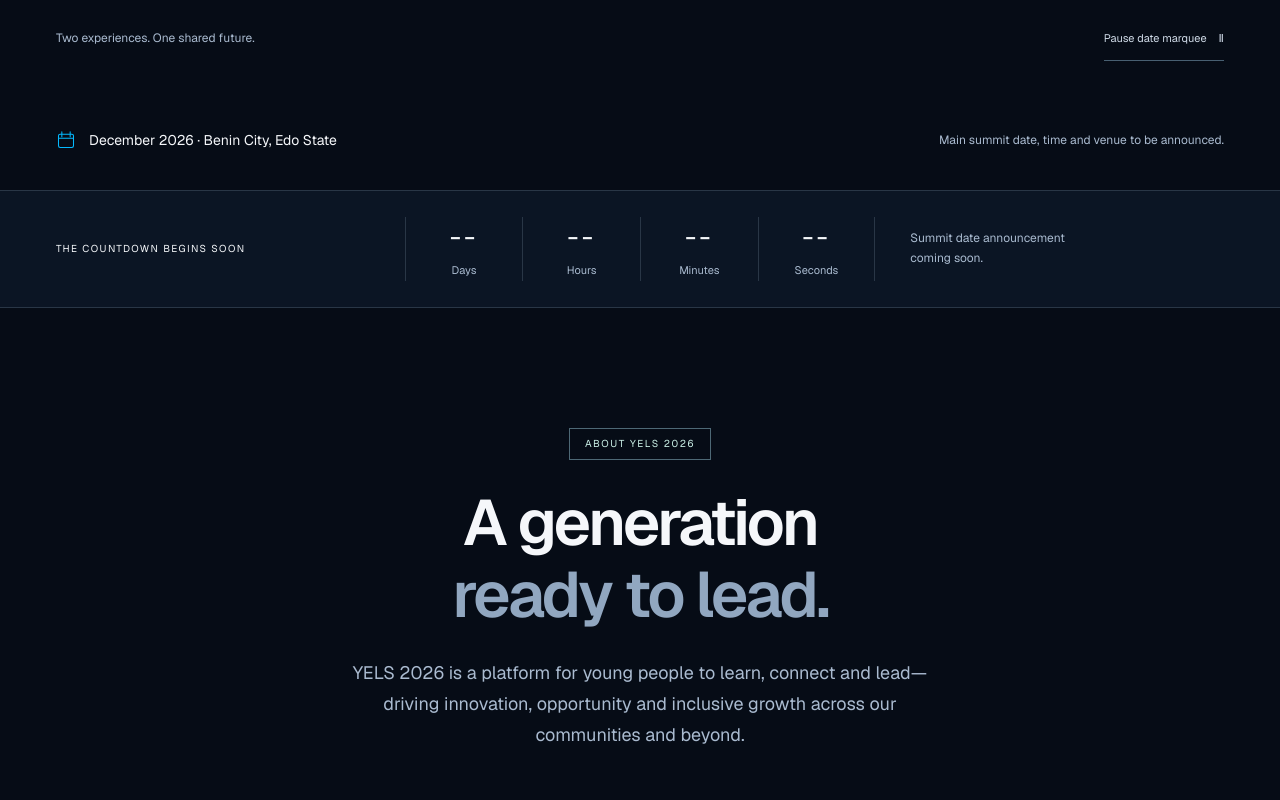
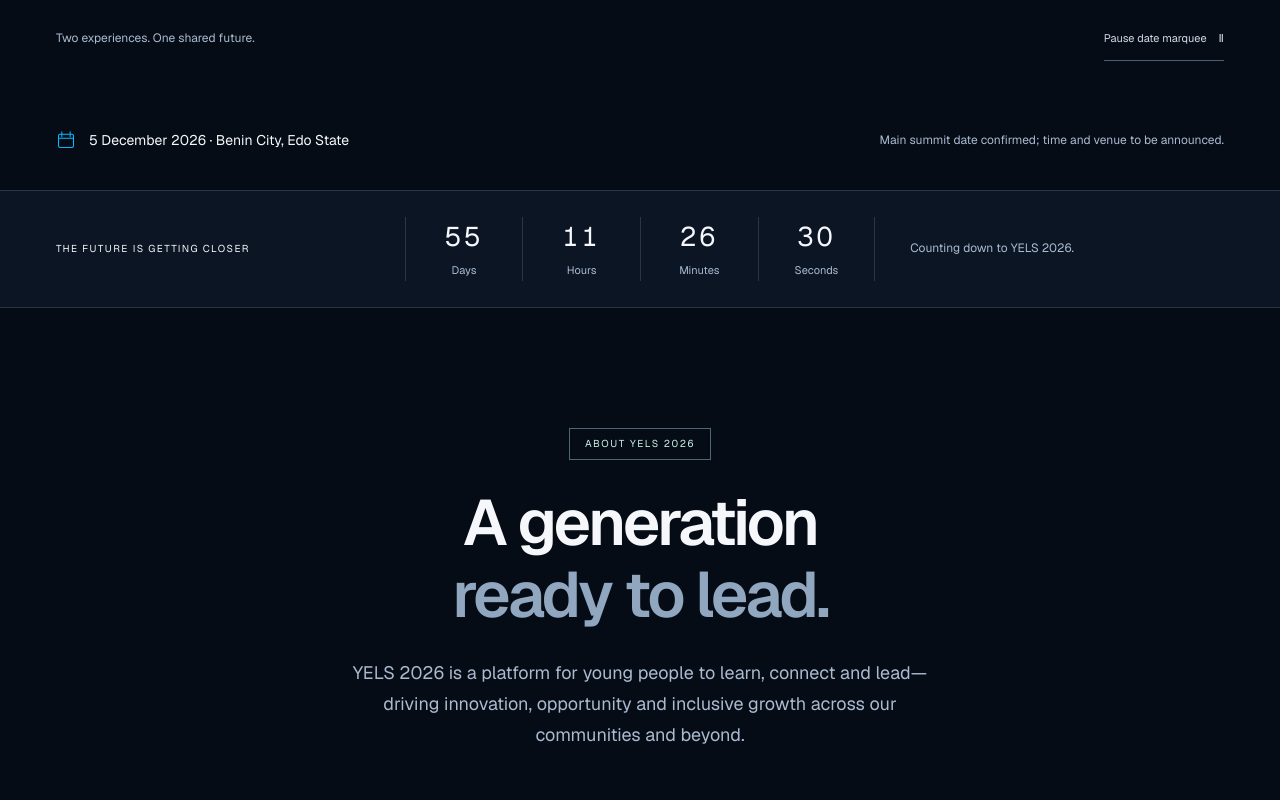
Before and after one commit to thebeninwebdev/yels26, a Next.js app: page / in a window 1280 px wide. Shown: the part 1020-1820 px from the top of the page. Built offline with nearby package versions, Linux system fonts and the light colour scheme.

Commit message:
countdown

```diff
--- a/app/components/interactive.tsx
+++ b/app/components/interactive.tsx
@@ -6,7 +6,9 @@ export function Countdown() {
   const [now, setNow] = useState<number | null>(null);
   useEffect(() => {
     if (!event.startsAt || !event.endsAt) return;
-    const timer = window.setInterval(() => setNow(Date.now()), 1000);
+    const updateNow = () => setNow(Date.now());
+    updateNow();
+    const timer = window.setInterval(updateNow, 1000);
     return () => window.clearInterval(timer);
   }, []);
   const { state, values } = getCountdown(now, event.startsAt, event.endsAt);
--- a/app/components/page-frame.tsx
+++ b/app/components/page-frame.tsx
@@ -227,7 +227,7 @@ export function PageFrame({ children }: { children: ReactNode }) {
             <p className="panel-note">
               Benin City, Edo State
               <br />
-              December 2026 · Summit date TBA
+              5 December 2026 · Summit time TBA
             </p>
           </motion.div>
         )}
--- a/app/event.ts
+++ b/app/event.ts
@@ -5,10 +5,9 @@ export const event = {
   supportingTheme:
     "Empowering Youth Innovation and Leadership for Economic Growth",
   location: "Benin City, Edo State",
-  dateLabel: "December 2026",
-  // Set both confirmed ISO timestamps with Z or an explicit timezone offset.
-  startsAt: null as string | null,
-  endsAt: null as string | null,
+  dateLabel: "5 December 2026",
+  startsAt: "2026-12-05T00:00:00+01:00",
+  endsAt: "2026-12-06T00:00:00+01:00",
   registrationUrl: null as string | null,
   bootcamp: { dates: "8–9 December 2026", time: "9:00 AM–3:00 PM" },
 };
@@ -62,7 +61,7 @@ export const content = {
     },
     {
       question: "When and where will it take place?",
-      answer: `The main summit is planned for ${event.dateLabel} in ${event.location}. The exact date, time and venue are awaiting announcement.`,
+      answer: `The main summit takes place on ${event.dateLabel} in ${event.location}. The time and venue are awaiting announcement.`,
     },
     {
       question: "Will there be a physical bootcamp?",
--- a/app/globals.css
+++ b/app/globals.css
@@ -334,6 +334,7 @@ h3 {
 .hero-artwork-entrance {
   width: max(100%, 900px);
   flex-shrink: 0;
+  filter: brightness(0.19);
 }
 .ribbon-art {
   width: 100%;
--- a/app/page.tsx
+++ b/app/page.tsx
@@ -26,7 +26,7 @@ export default function Home() {
               <Icon name="calendar" />
               {event.dateLabel} · {event.location}
             </p>
-            <span>Main summit date, time and venue to be announced.</span>
+            <span>Main summit date confirmed; time and venue to be announced.</span>
           </div>
           <Countdown />
           <section
```
